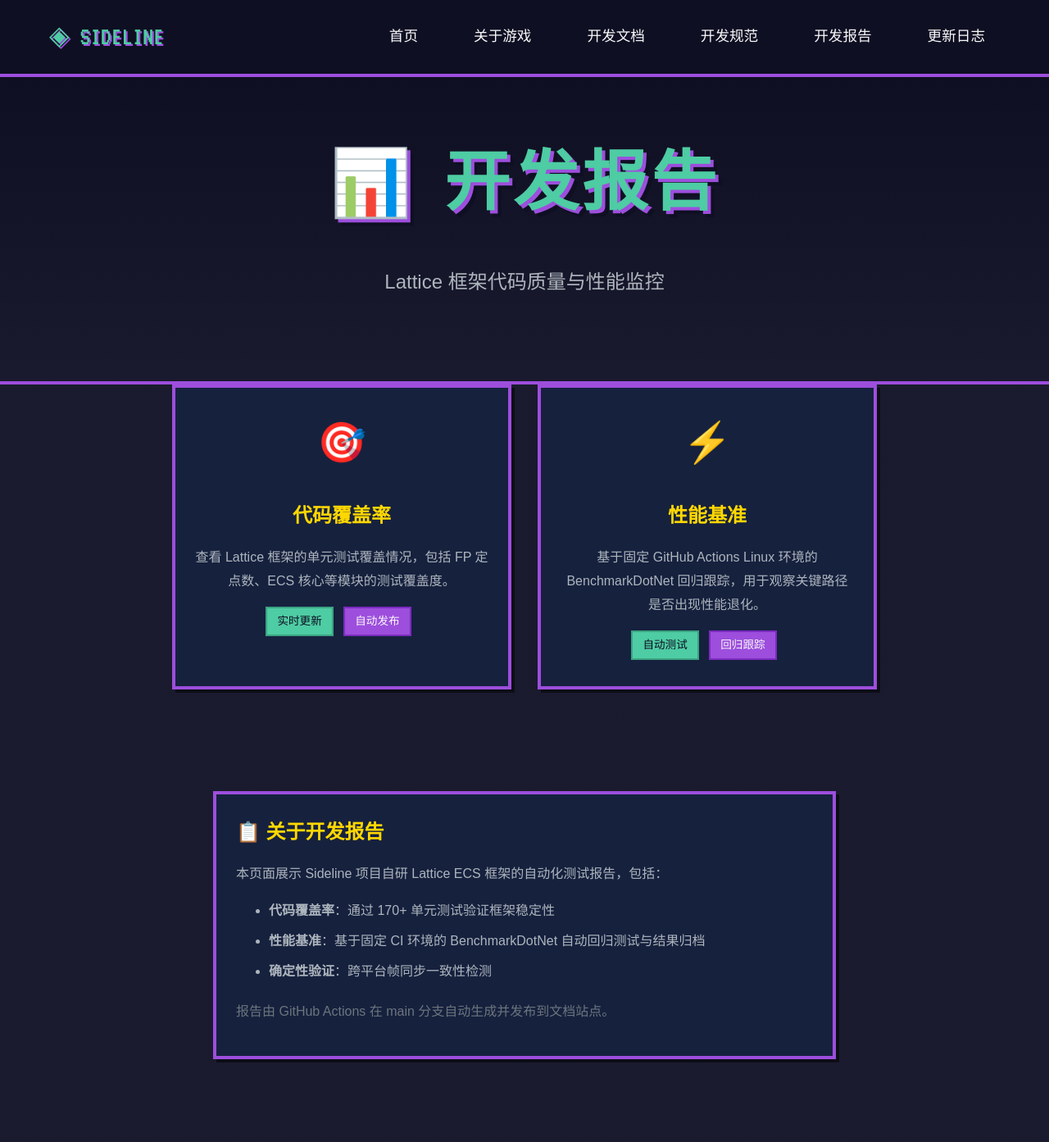
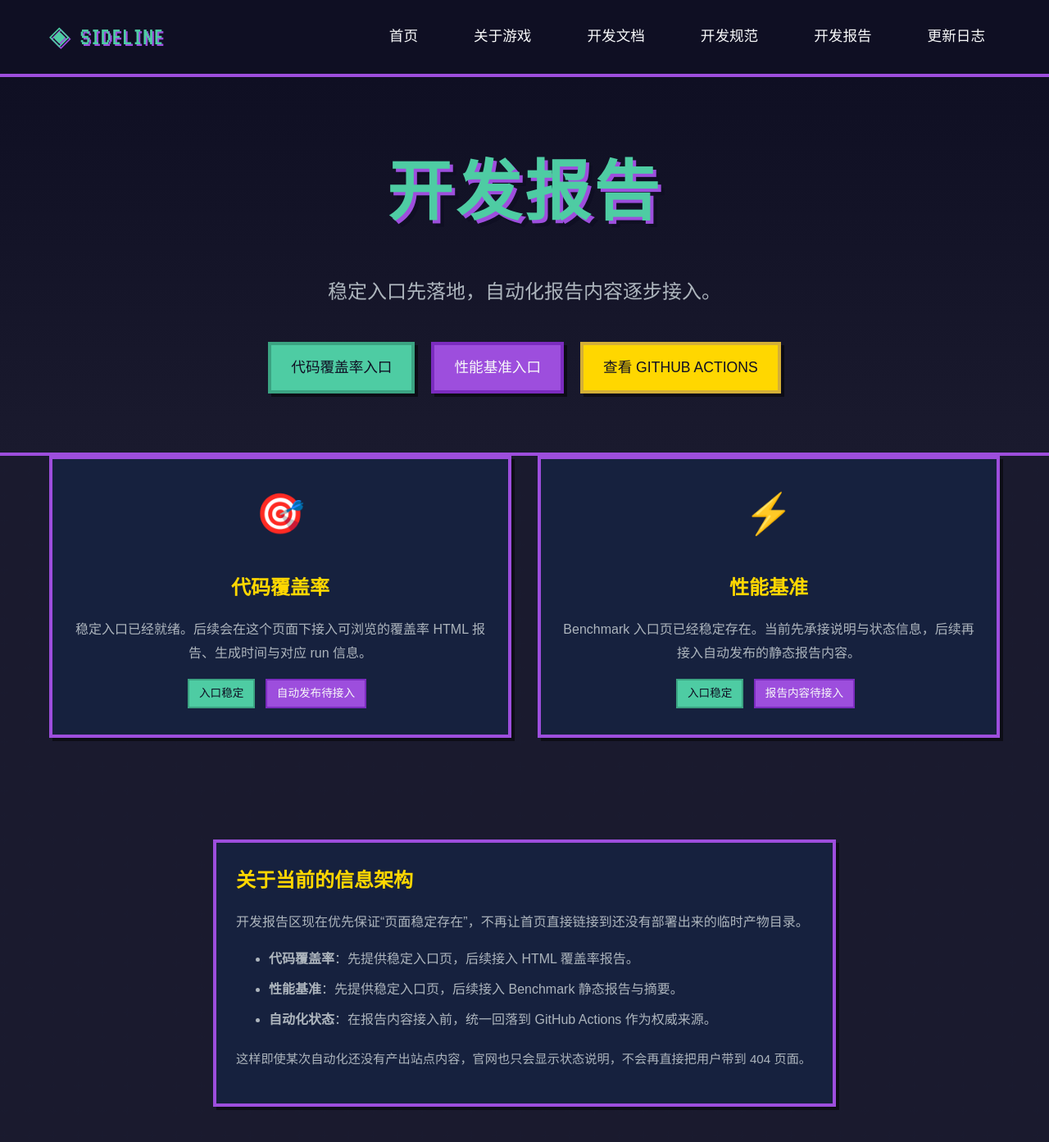
Before and after one commit to zgx197/Sideline, a Jekyll site: the page built from docs/reports/index.md, in a window 1280 px wide and 1400 px high. Shown: the top 1393 px of the window at 82% size. Built offline with Jekyll 4.4.1, drawn with Linux system fonts in a browser that asks for light colours; some web fonts are replaced.

Commit message:
docs: 重构开发报告入口并消除 Pages 404

```diff
--- a/docs/assets/css/pixel-style.css
+++ b/docs/assets/css/pixel-style.css
@@ -401,6 +401,10 @@ pre code {
         flex-direction: column;
         align-items: center;
     }
+
+    .report-split {
+        grid-template-columns: 1fr;
+    }
 }
 
 /* 像素化装饰元素 */
@@ -420,6 +424,88 @@ pre code {
     border: 2px solid #d4af37;
     margin-left: 12px;
     vertical-align: middle;
+}
+
+/* 开发报告入口 */
+.report-grid {
+    display: grid;
+    grid-template-columns: repeat(auto-fit, minmax(320px, 1fr));
+    gap: 32px;
+    max-width: 1200px;
+    margin: 0 auto;
+    padding: 0 20px;
+}
+
+.report-split {
+    display: grid;
+    grid-template-columns: minmax(0, 1.4fr) minmax(280px, 0.8fr);
+    gap: 32px;
+}
+
+.report-card-title {
+    display: flex;
+    justify-content: space-between;
+    align-items: center;
+    gap: 16px;
+    flex-wrap: wrap;
+}
+
+.report-card-title h3 {
+    margin: 0;
+}
+
+.report-status-line {
+    display: flex;
+    gap: 12px;
+    flex-wrap: wrap;
+    margin: 16px 0 20px;
+}
+
+.report-chip {
+    display: inline-block;
+    padding: 6px 12px;
+    border: 2px solid;
+    font-size: 0.9rem;
+    line-height: 1.2;
+}
+
+.report-chip-live {
+    background-color: rgba(78, 204, 163, 0.18);
+    border-color: var(--color-accent-green);
+    color: var(--color-accent-green);
+}
+
+.report-chip-pending {
+    background-color: rgba(157, 78, 221, 0.18);
+    border-color: var(--color-accent-purple);
+    color: #d7b4ff;
+}
+
+.report-chip-muted {
+    background-color: rgba(15, 15, 35, 0.8);
+    border-color: var(--color-text-muted);
+    color: var(--color-text-secondary);
+}
+
+.report-actions {
+    display: flex;
+    gap: 16px;
+    flex-wrap: wrap;
+    margin-top: 24px;
+}
+
+.report-meta-list {
+    margin: 0;
+    padding-left: 24px;
+}
+
+.report-meta-list li {
+    margin-bottom: 10px;
+}
+
+.report-note {
+    color: var(--color-text-muted);
+    font-size: 0.95rem;
 }
 
 /* 表格样式 */
--- /dev/null
+++ b/docs/reports/benchmark/index.md
@@ -0,0 +1,65 @@
+---
+layout: default
+title: 性能基准
+description: Sideline 开发报告中心中的性能基准稳定入口页。
+---
+
+<section class="hero" style="padding: 72px 20px;">
+    <h1>性能基准</h1>
+    <p class="hero-subtitle">稳定入口页已就绪，Benchmark 报告后续会接入 Pages 的可浏览落地页。</p>
+    <div class="hero-buttons">
+        <a href="{{ '/reports/' | relative_url }}" class="pixel-btn pixel-btn-secondary">返回开发报告中心</a>
+        <a href="https://github.com/zgx197/Sideline/actions/workflows/benchmark-full.yml" target="_blank" class="pixel-btn pixel-btn-primary">查看 Full Benchmark</a>
+    </div>
+</section>
+
+<section class="content-container">
+    <div class="report-split">
+        <div class="pixel-card">
+            <div class="report-card-title">
+                <h3>当前状态</h3>
+            </div>
+            <div class="report-status-line">
+                <span class="report-chip report-chip-live">入口稳定可访问</span>
+                <span class="report-chip report-chip-pending">静态报告自动发布待接入</span>
+            </div>
+            <p>
+                `Full Benchmark` workflow 已经能够生成 benchmark 结果与 artifact，
+                但这些结果目前还没有自动同步成 GitHub Pages 下的可浏览页面。
+            </p>
+            <p>
+                本页先作为长期稳定入口，避免首页直接指向尚未部署的 `/reports/benchmark/` 产物目录。
+            </p>
+            <div class="report-actions">
+                <a href="https://github.com/zgx197/Sideline/actions/workflows/benchmark-full.yml" target="_blank" class="pixel-btn pixel-btn-primary">查看 Benchmark Workflow</a>
+                <a href="{{ '/development/CIBoundaries/' | relative_url }}" class="pixel-btn pixel-btn-secondary">查看 CI 边界说明</a>
+            </div>
+        </div>
+
+        <div class="pixel-card pixel-card-green">
+            <h3 style="margin-top: 0;">后续会补上的内容</h3>
+            <ul class="report-meta-list">
+                <li>最新 benchmark 报告的固定 URL</li>
+                <li>生成时间、提交 SHA 与 run 链接</li>
+                <li>历史 benchmark 报告归档</li>
+                <li>入口页上的摘要指标与状态卡片</li>
+            </ul>
+            <p class="report-note">
+                当前先保证“入口稳定”，后面再把 artifact 转成站点内容，避免站点设计和自动化链路继续脱节。
+            </p>
+        </div>
+    </div>
+</section>
+
+<section class="content-container" style="padding-top: 0;">
+    <div class="pixel-card">
+        <h3 style="margin-top: 0;">现阶段怎么看 benchmark 数据</h3>
+        <p>
+            在 Pages 侧的静态报告接入之前，建议直接查看 GitHub Actions 中 `Full Benchmark`
+            的运行结果和上传的 artifact。等自动化接好以后，本页会改为展示最新报告入口与摘要。
+        </p>
+        <div class="report-actions">
+            <a href="https://github.com/zgx197/Sideline/actions" target="_blank" class="pixel-btn pixel-btn-secondary">打开 Actions 列表</a>
+        </div>
+    </div>
+</section>
--- a/docs/reports/index.md
+++ b/docs/reports/index.md
@@ -1,61 +1,58 @@
 ---
 layout: default
 title: 开发报告
-description: Lattice 框架代码覆盖率与性能基准测试报告
+description: Sideline 开发报告中心，汇总覆盖率、性能基准与自动化状态入口。
 ---
 
-<!-- 开发报告首页 -->
-<section class="hero" style="padding: 60px 20px;">
-    <h1>📊 开发报告</h1>
-    <p class="hero-subtitle">Lattice 框架代码质量与性能监控</p>
+<section class="hero" style="padding: 72px 20px;">
+    <h1>开发报告</h1>
+    <p class="hero-subtitle">稳定入口先落地，自动化报告内容逐步接入。</p>
+    <div class="hero-buttons">
+        <a href="{{ '/reports/coverage/' | relative_url }}" class="pixel-btn pixel-btn-primary">代码覆盖率入口</a>
+        <a href="{{ '/reports/benchmark/' | relative_url }}" class="pixel-btn pixel-btn-secondary">性能基准入口</a>
+        <a href="https://github.com/zgx197/Sideline/actions" target="_blank" class="pixel-btn pixel-btn-gold">查看 GitHub Actions</a>
+    </div>
 </section>
 
-<!-- 报告卡片 -->
-<section class="features-grid" style="max-width: 900px; margin: 0 auto;">
-
-    <!-- 覆盖率报告 -->
+<section class="report-grid">
     <a href="{{ '/reports/coverage/' | relative_url }}" class="pixel-card feature-item" style="text-decoration: none; color: inherit; display: block;">
         <div class="feature-icon">🎯</div>
         <h3>代码覆盖率</h3>
-        <p>查看 Lattice 框架的单元测试覆盖情况，包括 FP 定点数、ECS 核心等模块的测试覆盖度。</p>
+        <p>稳定入口已经就绪。后续会在这个页面下接入可浏览的覆盖率 HTML 报告、生成时间与对应 run 信息。</p>
         <div style="margin-top: 15px;">
-            <span class="tag tag-green">实时更新</span>
-            <span class="tag">自动发布</span>
+            <span class="tag tag-green">入口稳定</span>
+            <span class="tag">自动发布待接入</span>
         </div>
     </a>
 
-    <!-- 性能基准 -->
     <a href="{{ '/reports/benchmark/' | relative_url }}" class="pixel-card feature-item" style="text-decoration: none; color: inherit; display: block;">
         <div class="feature-icon">⚡</div>
         <h3>性能基准</h3>
-        <p>基于固定 GitHub Actions Linux 环境的 BenchmarkDotNet 回归跟踪，用于观察关键路径是否出现性能退化。</p>
+        <p>Benchmark 入口页已经稳定存在。当前先承接说明与状态信息，后续再接入自动发布的静态报告内容。</p>
         <div style="margin-top: 15px;">
-            <span class="tag tag-green">自动测试</span>
-            <span class="tag">回归跟踪</span>
+            <span class="tag tag-green">入口稳定</span>
+            <span class="tag">报告内容待接入</span>
         </div>
     </a>
-
 </section>
 
-<!-- 说明 -->
 <section class="content-container" style="max-width: 800px; margin: 40px auto;">
     <div class="pixel-card">
-        <h3 style="margin-top: 0;">📋 关于开发报告</h3>
-        <p>本页面展示 Sideline 项目自研 Lattice ECS 框架的自动化测试报告，包括：</p>
+        <h3 style="margin-top: 0;">关于当前的信息架构</h3>
+        <p>开发报告区现在优先保证“页面稳定存在”，不再让首页直接链接到还没有部署出来的临时产物目录。</p>
         <ul style="line-height: 1.8;">
-            <li><strong>代码覆盖率</strong>：通过 170+ 单元测试验证框架稳定性</li>
-            <li><strong>性能基准</strong>：基于固定 CI 环境的 BenchmarkDotNet 自动回归测试与结果归档</li>
-            <li><strong>确定性验证</strong>：跨平台帧同步一致性检测</li>
+            <li><strong>代码覆盖率</strong>：先提供稳定入口页，后续接入 HTML 覆盖率报告。</li>
+            <li><strong>性能基准</strong>：先提供稳定入口页，后续接入 Benchmark 静态报告与摘要。</li>
+            <li><strong>自动化状态</strong>：在报告内容接入前，统一回落到 GitHub Actions 作为权威来源。</li>
         </ul>
-        <p style="margin-top: 20px; color: var(--color-text-muted);">
-            报告由 GitHub Actions 在 main 分支自动生成并发布到文档站点。
+        <p style="margin-top: 20px;" class="report-note">
+            这样即使某次自动化还没有产出站点内容，官网也只会显示状态说明，不会再直接把用户带到 404 页面。
         </p>
     </div>
 </section>
 
-<!-- CI 状态 -->
 <section class="content-container" style="max-width: 800px; margin: 40px auto; text-align: center;">
-    <h2>🔧 CI 构建状态</h2>
+    <h2>CI 构建状态</h2>
     <div style="margin-top: 20px;">
         <a href="https://github.com/zgx197/Sideline/actions" target="_blank" class="pixel-btn pixel-btn-secondary">
             查看 GitHub Actions 运行状态
```
Also changed, not shown: 1 other file.
